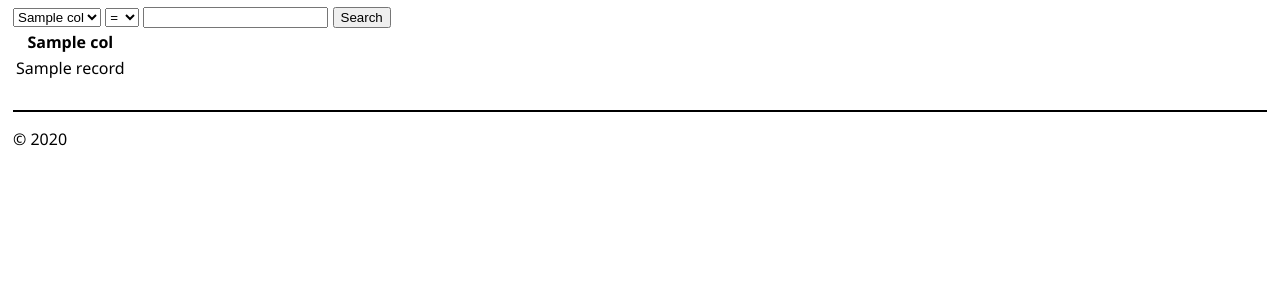
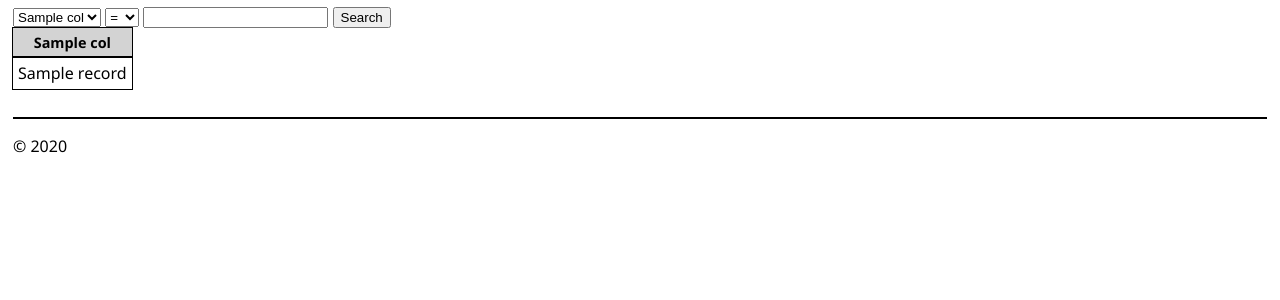
Before and after one commit to alinwers/projet_systeme, a Flask app: template templates/catalog.html in a window 1280 px wide. Shown: the part 47-347 px from the top of the page. Run offline with Flask 2, Linux system fonts and the light colour scheme; the template is opened without the code that fills it: most values are stand-ins (such as "Sample title", 1, 10 or a date in 2020).

Commit message:
Update site.css

```diff
--- a/static/site.css
+++ b/static/site.css
@@ -68,6 +68,33 @@
     margin-right: auto;
 }
 
+#tableData {
+    position: absolute top 300px;
+    border-spacing: 0;
+}
+
+#tableData th {
+    padding: 5px;
+}
+
+#tableData tr.border {
+    outline: thin solid;
+}
+
+#trNames {
+    text-align: center;
+    background-color: lightgray;
+    width: auto;
+    font-size: 0.9em;
+}
+
+#tdData {
+    width: auto;
+    overflow: hidden;
+    text-align: center;
+    padding: 5px;
+}
+
 hr {
     clear: both;
     border: none;
```
